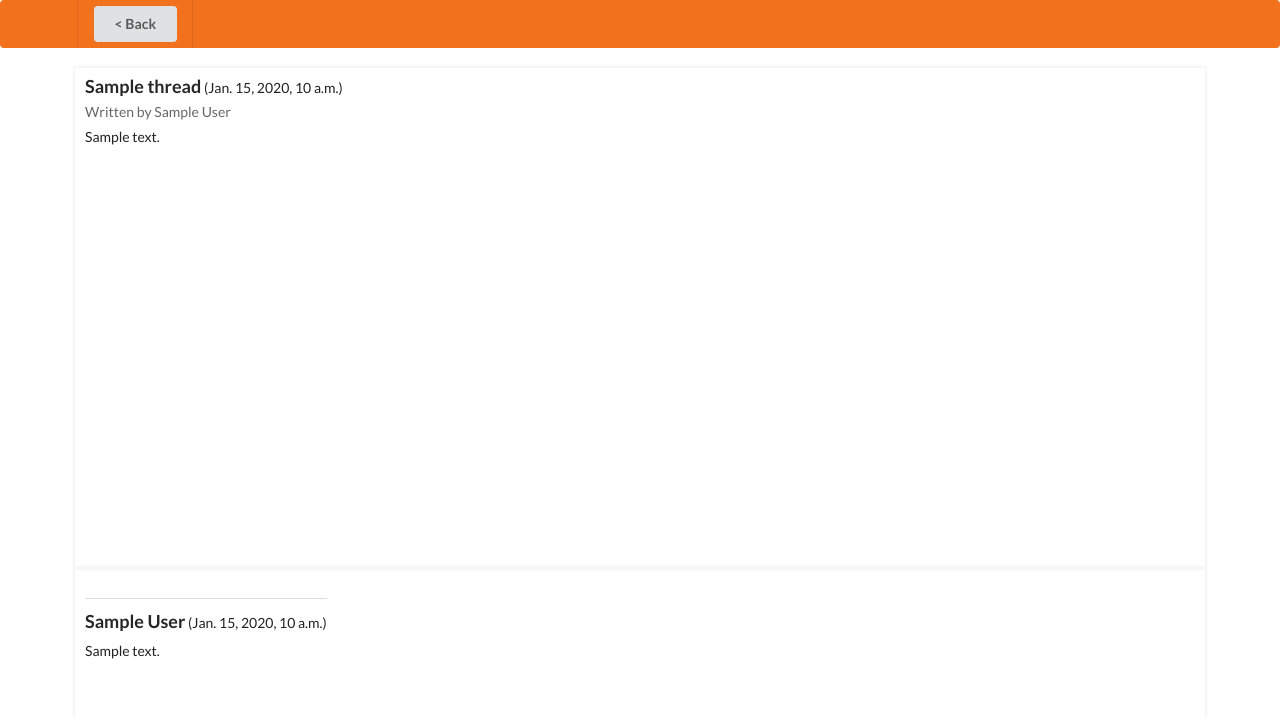
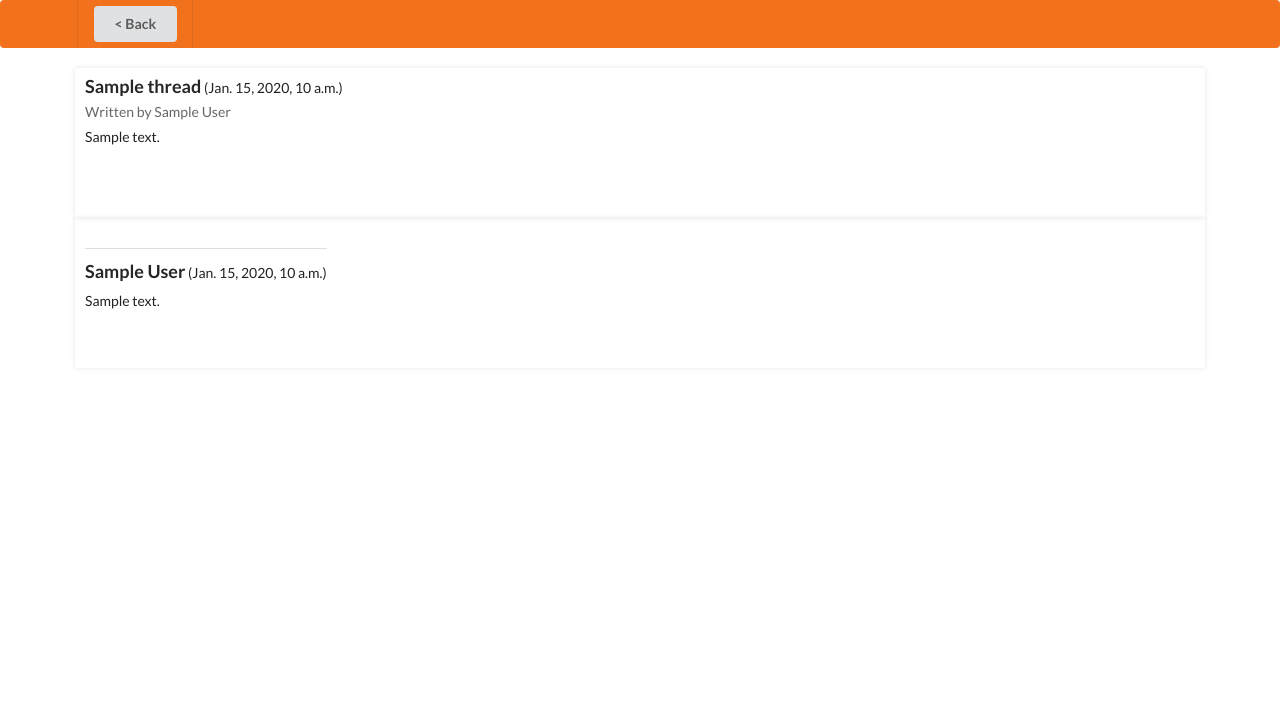
Before and after one commit to NBillNye/UTD-IDB, a Django app: page /Thread/1/ in a window 1280 px wide. Shown: the top 717 px of the page. Run offline with Django 4.2, Linux system fonts and the light colour scheme; tables that the repository leaves empty hold one stand-in row (values such as "Sample post"); some libraries are stand-ins or nearby versions.

Commit message:
Change height of thread subject

```diff
--- a/Website/frontend/templates/Thread/index.html
+++ b/Website/frontend/templates/Thread/index.html
@@ -57,7 +57,7 @@
 <style>
     .ui.thread.container{
         width: 1130px;
-        height: 500px;
+        height: 150px;
         box-shadow: 0px 0px 5px 0px rgba(0,0,0,0.1);
         padding: 10px; display: flex;
         justify-content: space-between;
```
